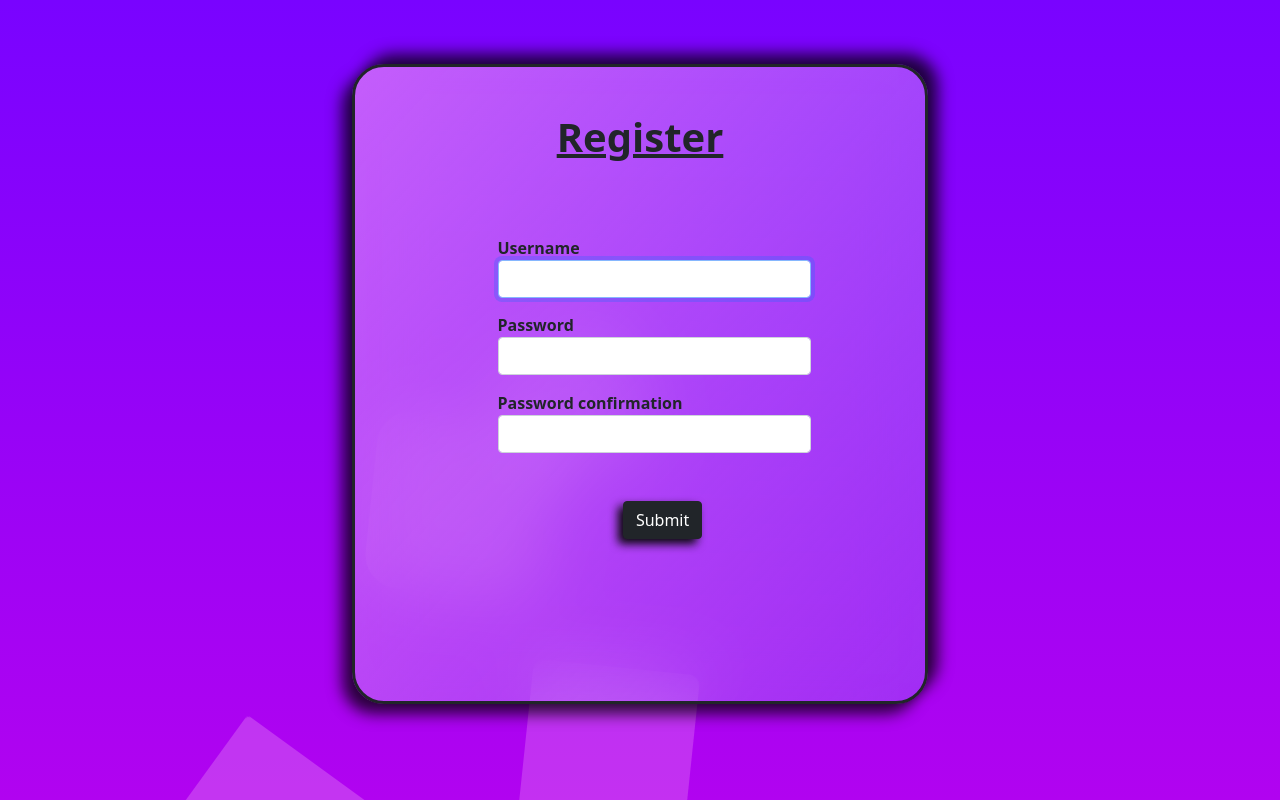
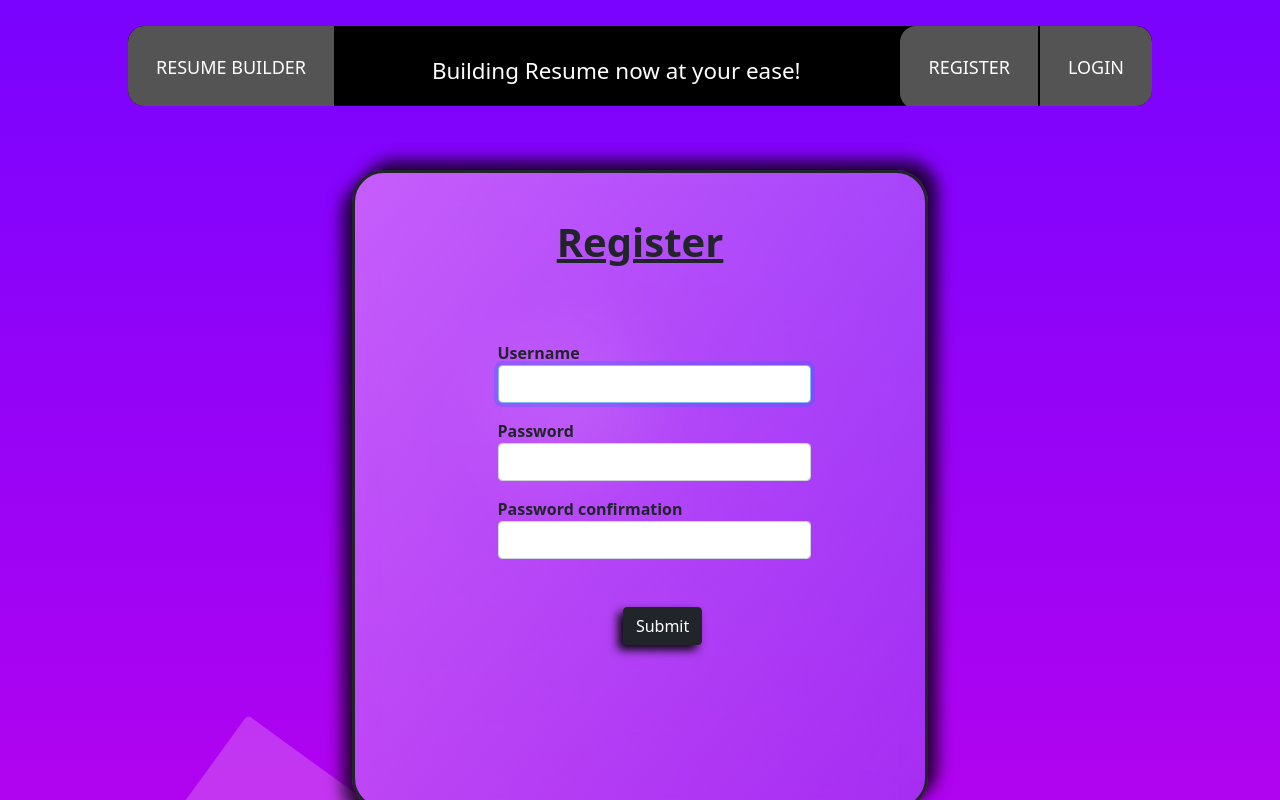
Before and after one commit to vcvedika/Student-Resume-Builder, a Django app: page /students/register in a window 1280 px wide. Run offline with Django 4.2, Linux system fonts and the light colour scheme.

Commit message:
Added navbar in all pages

```diff
--- a/studentResumeBuilder/dashboard/templates/dashboard/dashboard.html
+++ b/studentResumeBuilder/dashboard/templates/dashboard/dashboard.html
@@ -31,6 +31,7 @@
             <span></span>
             <span></span>
             <span></span>
+            {% include 'navbar.html' %}
         <div>
         <main>
         <section class="glass">
--- a/studentResumeBuilder/resumeGenerator/static/resumeGenerator/cards.css
+++ b/studentResumeBuilder/resumeGenerator/static/resumeGenerator/cards.css
@@ -6,7 +6,6 @@
   font-family: "Poppins", sans-serif;
 }
 body {
-  display: flex;
   justify-content: center;
   align-items: center;
   min-height: 100vh;
@@ -23,6 +22,7 @@ body::before {
     clip-path: circle(30% at right 70%);
 }
 body::after {
+    opacity: 0;
     content: "";
     position: absolute;
     top: 0;
--- a/studentResumeBuilder/resumeGenerator/templates/resumeGenerator/chooseTemplate.html
+++ b/studentResumeBuilder/resumeGenerator/templates/resumeGenerator/chooseTemplate.html
@@ -9,7 +9,8 @@
     <link rel="stylesheet" href="{% static 'resumeGenerator/cards.css' %}"/>
   </head>
   <body>
-    <div class="container">
+    {% include 'navbar.html' %}
+    <div class="container" style="align-items:center; margin:auto; margin-top: 4%">
       <div class="card">
         <div class="content">
           <h1>01</h1>
--- a/studentResumeBuilder/resumeGenerator/templates/resumeGenerator/input.html
+++ b/studentResumeBuilder/resumeGenerator/templates/resumeGenerator/input.html
@@ -10,6 +10,7 @@
 </head>
 
 <body>
+    {% include 'navbar.html' %}
 <div class="container">
   <p style="text-align: center; font-size: 40px; font-weight: bold; padding-top: 30px; padding-bottom: 30px;"><strong><u>Build Your Resume</u></strong</p>
 
@@ -62,6 +63,11 @@
     </div>
 
     <div class="form-group">
+        <label for="exampleFormControlInput1"><strong>Stream</strong></label>
+        <input name="stream" type="text" class="form-control" id="exampleFormControlInput1" placeholder="Your Stream...">
+    </div>
+
+    <div class="form-group">
         <label for="exampleFormControlInput1"><strong>University Name</strong></label>
         <input name="varsity_name" type="text" class="form-control" id="exampleFormControlInput1" placeholder="Your University name...">
     </div>
--- a/studentResumeBuilder/studentResumeBuilder/settings.py
+++ b/studentResumeBuilder/studentResumeBuilder/settings.py
@@ -65,7 +65,7 @@ ROOT_URLCONF = "studentResumeBuilder.urls"
 TEMPLATES = [
     {
         "BACKEND": "django.template.backends.django.DjangoTemplates",
-        "DIRS": [],
+        "DIRS": [os.path.join(BASE_DIR, 'templates/')],
         "APP_DIRS": True,
         "OPTIONS": {
             "context_processors": [
@@ -87,7 +87,7 @@ WSGI_APPLICATION = "studentResumeBuilder.wsgi.application"
 DATABASES = {
     'default': {
         'ENGINE': 'django.db.backends.mysql',
-        'NAME': 'resumeBuilder',
+        'NAME': 'studentUtility',
         'USER': 'root',
         'PASSWORD': config('PASSWORD'),
         'HOST':'localhost',
--- /dev/null
+++ b/studentResumeBuilder/students/templates/base.html
@@ -0,0 +1,45 @@
+{% load static %}
+<html lang="en">
+<head>
+    <meta charset="UTF-8">
+    <meta http-equiv="X-UA-Compatible" content="IE=edge">
+    <meta name="viewport" content="width=device-width, initial-scale=1.0">
+    <link rel="stylesheet" type="text/css" href="{% static 'students/style.css' %}">
+    <link href="https://cdn.jsdelivr.net/npm/bootstrap@5.0.2/dist/css/bootstrap.min.css" rel="stylesheet">
+    <script src="https://cdn.jsdelivr.net/npm/bootstrap@5.0.2/dist/js/bootstrap.bundle.min.js"></script>
+    <title>
+       {% block title %}'
+
+
+       {% endblock title %}
+    </title>
+</head>
+<body>
+    <div class="background">
+        {% include 'navbar.html' %}
+        <span></span>
+        <span></span>
+        <span></span>
+        <span></span>
+        <span></span>
+        <span></span>
+        <span></span>
+        <span></span>
+        <span></span>
+        <span></span>
+        <span></span>
+        <span></span>
+        <span></span>
+        <span></span>
+        <span></span>
+        <span></span>
+        <span></span>
+        <span></span>
+        <span></span>
+        <span></span>
+        {% block content %}
+
+        {% endblock content %}
+    </div>
+</body>
+</html>
--- a/studentResumeBuilder/students/templates/students/register.html
+++ b/studentResumeBuilder/students/templates/students/register.html
@@ -1,36 +1,8 @@
-{% load static %}
-<html lang="en">
-    <head>
-        <meta charset="UTF-8">
-        <meta http-equiv="X-UA-Compatible" content="IE=edge">
-        <meta name="viewport" content="width=device-width, initial-scale=1.0">
-        <link rel="stylesheet" type="text/css" href="{% static 'students/style.css' %}">
-        <link href="https://cdn.jsdelivr.net/npm/bootstrap@5.0.2/dist/css/bootstrap.min.css" rel="stylesheet">
-        <script src="https://cdn.jsdelivr.net/npm/bootstrap@5.0.2/dist/js/bootstrap.bundle.min.js"></script>
-        <title>Register</title>
-    </head>
-    <body>
-        <div class="background">
-            <span></span>
-            <span></span>
-            <span></span>
-            <span></span>
-            <span></span>
-            <span></span>
-            <span></span>
-            <span></span>
-            <span></span>
-            <span></span>
-            <span></span>
-            <span></span>
-            <span></span>
-            <span></span>
-            <span></span>
-            <span></span>
-            <span></span>
-            <span></span>
-            <span></span>
-            <span></span>
+{% extends 'base.html' %}
+{% block title %}
+Register
+{% endblock title %}
+{% block content %}
         <div>
         <main>
         <section class="glass">
@@ -67,5 +39,4 @@
         </form>
     </section>
     </main>
-</body>
-</html>
+{% endblock content %}
--- /dev/null
+++ b/studentResumeBuilder/templates/navbar.html
@@ -0,0 +1,77 @@
+<header>
+    <ul id="navbar">
+        <li id="resume-builder"><a href="{% url 'landing-page' %}" style="color:white">RESUME BUILDER</a></li>
+        {% if user.is_authenticated %}
+        <li id="login"><a href="{% url 'logout' %}" style="color:white">
+            LOGOUT
+        </a></li>
+        {% else %}
+        <li id="login"><a href="{% url 'login' %}" style="color:white">
+            LOGIN
+        </a></li>
+            {% endif %}
+        <li id="register"><a href="{% url 'register'%}" style="color:white">REGISTER</a></li>
+        <li id="topic"><a style="color:white; font-size:2.8vh">Building Resume now at your ease!</a></li>
+    </ul>
+</header>
+
+<style type="text/css">
+    * {
+        margin: 0;
+        padding: 0;
+        font-family: system-ui, -apple-system, BlinkMacSystemFont, 'Segoe UI', Roboto, Oxygen, Ubuntu, Cantarell, 'Open Sans', 'Helvetica Neue', sans-serif;
+    }
+
+    header ul {
+        list-style-type: none;
+        margin: 0;
+        padding: 0;
+        overflow: hidden;
+        background-color: black;
+        height: 10%;
+        width: 80%;
+        margin-left: 10%;
+        margin-top: 2%;
+        border-radius: 2vh;
+    }
+
+    #resume-builder {
+        border-radius: 2vh 0vh 0vh 2vh;
+        display: inline;
+        float: left;
+        background-color: rgb(85, 84, 84);
+    }
+
+    #login, #register {
+        display: inline;
+        float: right;
+        background-color: rgb(85, 84, 84);
+        margin-left: 0.25vh;
+    }
+
+    #register {
+        border-radius: 2vh 0vh 0vh 2vh;
+    }
+
+    #login {
+        border-radius: 0vh 2vh 2vh 0vh;
+    }
+
+    #topic {
+        display: inline;
+        font-size: larger;
+        text-align: center;
+    }
+
+    header ul li a {
+        display: block;
+        padding: 3.5vh;
+        text-decoration: none;
+        font-size: large;
+    }
+
+    #resume-builder:hover, #login:hover, #register:hover, #btn:hover {
+        background-color: black;
+    }
+
+</style>
```
Also changed, not shown: studentResumeBuilder/landingPage/templates/landingPage/index.html (+1 -16 lines), studentResumeBuilder/resumeGenerator/forms.py (+17 -17 lines), studentResumeBuilder/resumeGenerator/models.py (+23 -21 lines), studentResumeBuilder/resumeGenerator/views.py (+33 -1 lines), studentResumeBuilder/students/templates/students/login.html (+6 -35 lines), studentResumeBuilder/resumeGenerator/migrations/0002_remove_experience_person_remove_resume_about_detail_and_more.py (added).
